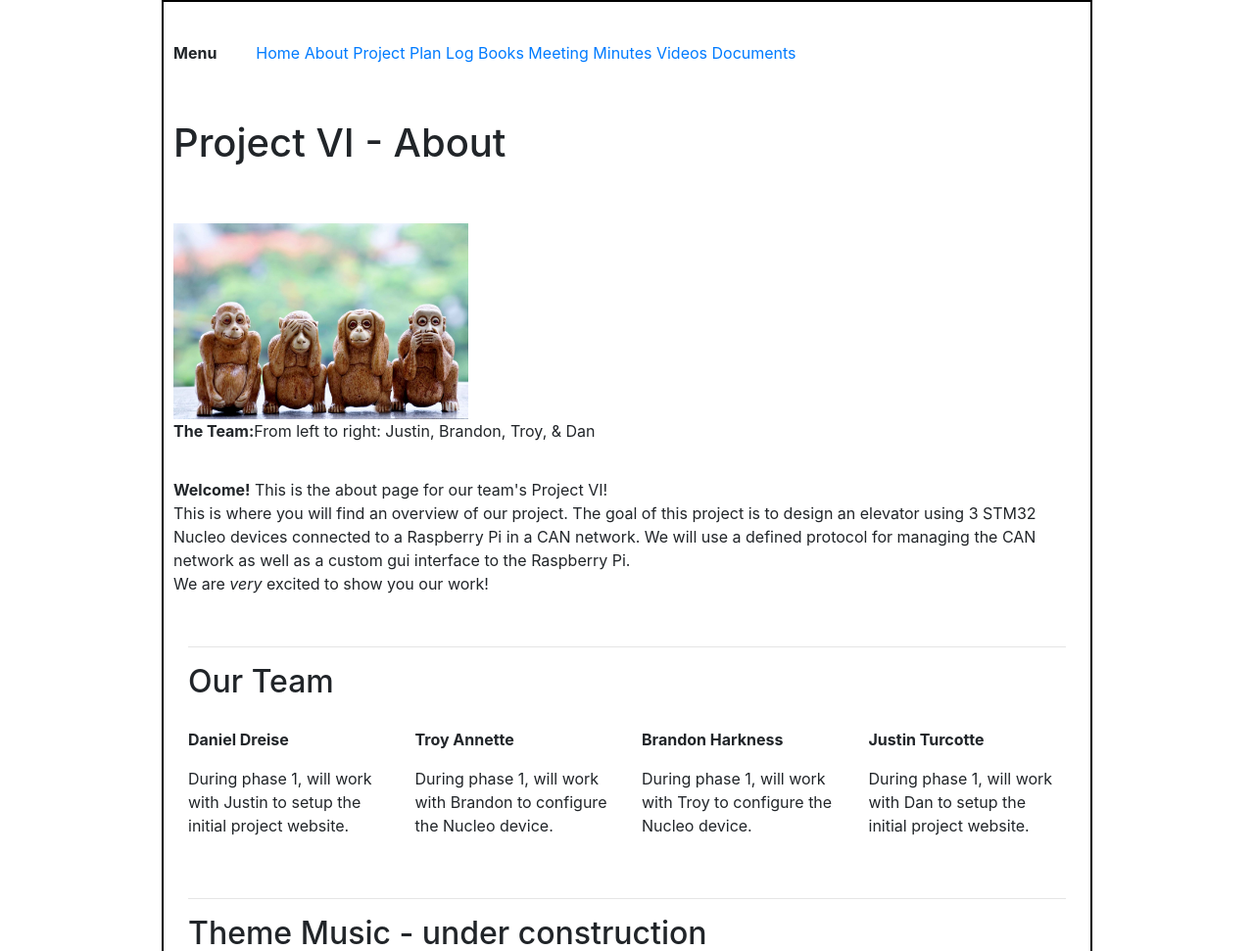
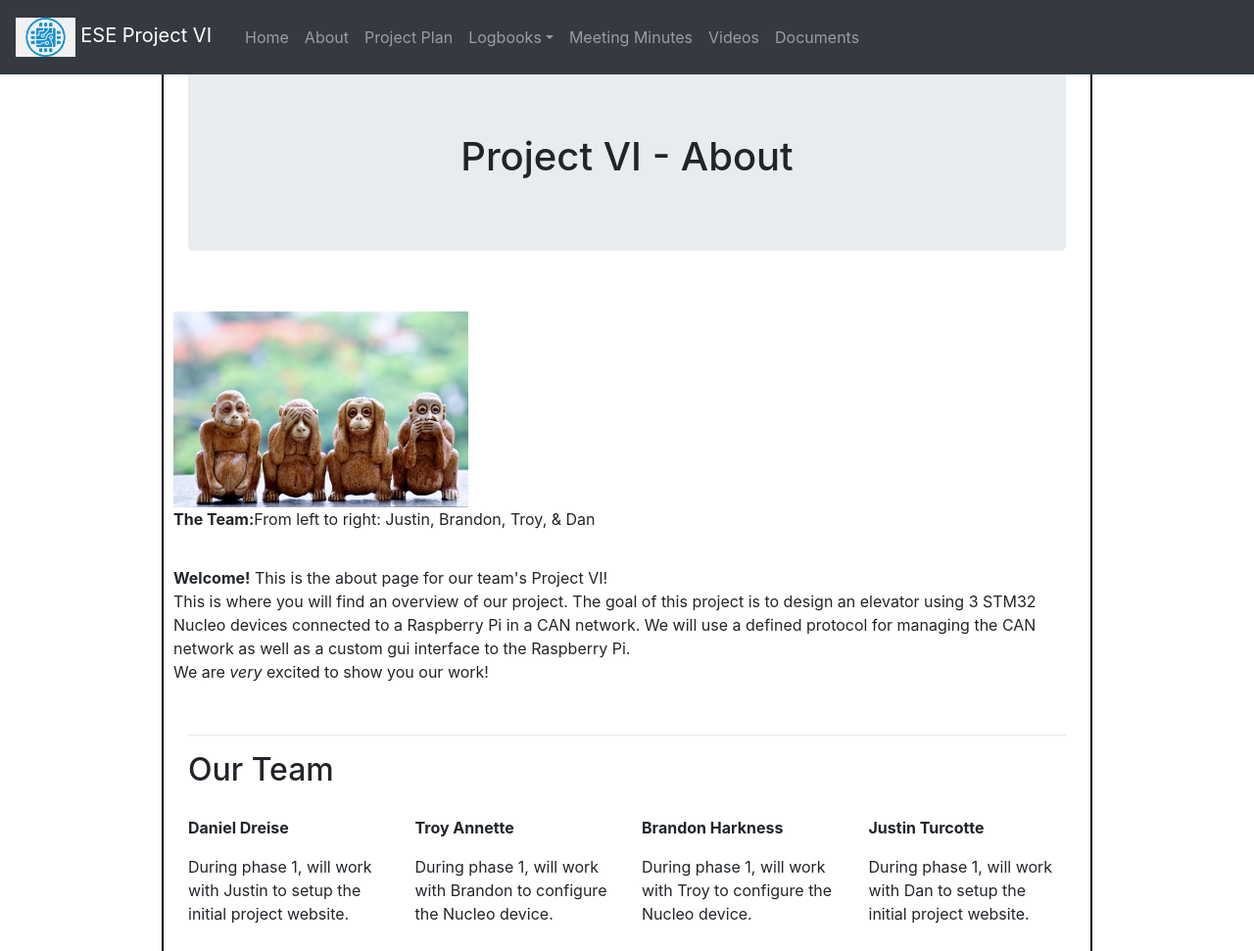
Before and after one commit to ddreise/Remote_Elevator_Control_System, a PHP site: page /about.html in a window 1280 px wide. Shown: the top 971 px of the page at 98% size. Run offline with PHP 8.4, Linux system fonts and the light colour scheme.

Commit message:
Navbar drop down menu

```diff
--- a/about.html
+++ b/about.html
@@ -24,7 +24,6 @@
         <meta name="viewport" content="width=device-width, initial-scale=1">
         <!-- CSS only (Bootstrap) ** See bottom of page for JavaScript and jQuery-->
         <link rel="stylesheet" href="https://stackpath.bootstrapcdn.com/bootstrap/4.5.0/css/bootstrap.min.css" integrity="sha384-9aIt2nRpC12Uk9gS9baDl411NQApFmC26EwAOH8WgZl5MYYxFfc+NcPb1dKGj7Sk" crossorigin="anonymous">
-
         <!-- Personal CSS Stylesheet -->
         <link href="css/dans_project_style.css" type="text/css" rel="stylesheet" />
 
@@ -35,32 +34,44 @@
         <!-- container class is required for Bootstrap -->
         <div id="page" class="container">
             <header>
-                <div class="row">
-                    <div class="col-xs-2">
-                        <p><strong>Menu</strong></p>
+                <nav class="navbar navbar-expand-sm navbar-dark bg-dark fixed-top">
+                    <!-- Enable navbar buttons-->
+                    <button class="navbar-toggler" type="button" data-toggle="collapse" data-target="#navbarSupportedContent" aria-controls="navbarSupportedContent" aria-expanded="false" aria-label="Toggle navigation">
+                        <span class="navbar-toggler-icon"></span>
+                    </button>
+
+                    <!--Logo-->
+                    <a class="navbar-brand" href="#"><img src="images/logo.png" class="img-responsive" alt="Temporary logo", title="Temporary logo" height=40px/>  ESE Project VI</a>
+
+                    <!--Menu buttons-->
+                    <div class="collapse navbar-collapse" id="navbarSupportedContent">
+                                <ul id="header_menu" class="navbar-nav mr-auto" >
+                                    <li class="h_menu nav-item"><a class="menu nav-link" href="index.html">Home</a></li>
+                                    <li class="h_menu nav-item"><a class="menu nav-link" href="about.html">About</a></li>
+                                    <li class="h_menu nav-item"><a class="menu nav-link" href="project_plan.html">Project Plan</a></li>
+                                    <li class="h_menu nav-item dropdown">
+                                        <a class="nav-link dropdown-toggle" href="#" id="navbarDropdown" role="button" data-toggle="dropdown" aria-haspopup="true" aria-expanded="false">Logbooks</a>
+                                        <div class="dropdown-menu" aria-labelledby="navbarDropdown">
+                                            <a class="dropdown-item" href="logbooks.html">Logbooks</a>
+                                            <div class="dropdown-divider"></div>
+                                            <a class="dropdown-item" href="daniel-logbook.html">Dan's Logbook</a>
+                                            <a class="dropdown-item" href="brandon-logbook.html">Brandon's Logbook</a>
+                                            <a class="dropdown-item" href="justin-logbook.html">Justin's Logbook</a>
+                                            <a class="dropdown-item" href="troy-logbook.html">Troy's Logbook</a>
                                         </div>
-                    <div class="col-xs-10">
-                        <nav>
-                            <!-- Menu -->
-                            <ul id="header_menu">
-                                <li class="h_menu"><a class="menu" href="index.html">Home</a></li>
-                                <li class="h_menu"><a class="menu" href="about.html">About</a></li>
-                                <li class="h_menu"><a class="menu" href="project_plan.html">Project Plan</a></li>
-                                <li class="h_menu"><a class="menu" href="logbooks.html">Log Books</a></li>
-                                <li class="h_menu"><a class="menu" href="meeting-minutes.html">Meeting Minutes</a></li>
-                                <li class="h_menu"><a class="menu" href="videos.html">Videos</a></li>
-                                <li class="h_menu"><a class="menu" href="#">Documents</a></li>
+                                    </li>
+                                    <li class="h_menu nav-item"><a class="menu nav-link" href="meeting-minutes.html">Meeting Minutes</a></li>
+                                    <li class="h_menu nav-item"><a class="menu nav-link" href="videos.html">Videos</a></li>
+                                    <li class="h_menu nav-item"><a class="menu nav-link" href="#">Documents</a></li>
                                 </ul>
-                        </nav>
                     </div>
 
+                </nav>
 
-                </div>
 
-                <div class="row">
-                    <div class="col-xs-12">
+
+                <div class="jumbotron text-center">
                         <h1>Project VI - About</h1>
-                    </div>
                 </div>
 
             </header>
@@ -118,6 +129,7 @@
                                     <p><b>Justin Turcotte</b></p>
                                     <p>During phase 1, will work with Dan to setup the initial project website.</p>
                                 </div>
+                            </div>
                        </section>
                     </div>
 
@@ -159,6 +171,7 @@
 
         <!-- jQuery & JS -->
         <script src="https://code.jquery.com/jquery-3.5.1.slim.min.js" integrity="sha384-DfXdz2htPH0lsSSs5nCTpuj/zy4C+OGpamoFVy38MVBnE+IbbVYUew+OrCXaRkfj" crossorigin="anonymous"></script>
+        <script src="https://cdn.jsdelivr.net/npm/popper.js@1.16.0/dist/umd/popper.min.js" integrity="sha384-Q6E9RHvbIyZFJoft+2mJbHaEWldlvI9IOYy5n3zV9zzTtmI3UksdQRVvoxMfooAo" crossorigin="anonymous"></script>
         <script src="https://stackpath.bootstrapcdn.com/bootstrap/4.5.0/js/bootstrap.min.js" integrity="sha384-OgVRvuATP1z7JjHLkuOU7Xw704+h835Lr+6QL9UvYjZE3Ipu6Tp75j7Bh/kR0JKI" crossorigin="anonymous"></script>
 
     </body>
--- a/css/dans_project_style.css
+++ b/css/dans_project_style.css
@@ -4,7 +4,26 @@
 li.h_menu {display: inline}
 
 /* Center body on page with border */
-body {width: 950px; border: 2px solid black; padding: 10px 10px; overflow: scroll; margin: auto;}
+body {
+    width: 950px;
+    border: 2px solid black;
+    padding: 10px 10px;
+    overflow: scroll;
+    margin: auto;
+    padding-top: 60px;
+}
+
+/* So navbar doesn't cover top of page content */
+@media (max-width:979px){
+    body{
+        padding-top:0px;
+    }
+}
+
+/* Navbar */
+.navbar-brand {
+    padding-right: 10px;
+}
 
 /* Align user label */
 .text_label {
--- a/index.html
+++ b/index.html
@@ -32,7 +32,7 @@
             <header>
                 <!-- Menu -->
                 <nav class="navbar navbar-expand-sm navbar-dark bg-dark fixed-top">
-                    <a class="navbar-brand" href="#"><img src="images/dan-avatar.jpg" class="img-responsive" alt="Temporary logo", title="Temporary logo" height=40px />ESE Project VI</a>
+                    <a class="navbar-brand" href="#"><img src="images/dan-avatar.jpg" class="img-responsive" alt="Temporary logo", title="Temporary logo" height=40px/>  ESE Project VI</a>
                     <button class="navbar-toggler" type="button" data-toggle="collapse" data-target="#navbarSupportedContent" aria-controls="navbarSupportedContent" aria-expanded="false" aria-label="Toggle navigation">
                         <span class="navbar-toggler-icon"></span>
                     </button>
```
Lines whose indentation alone changed are shown as unchanged.
